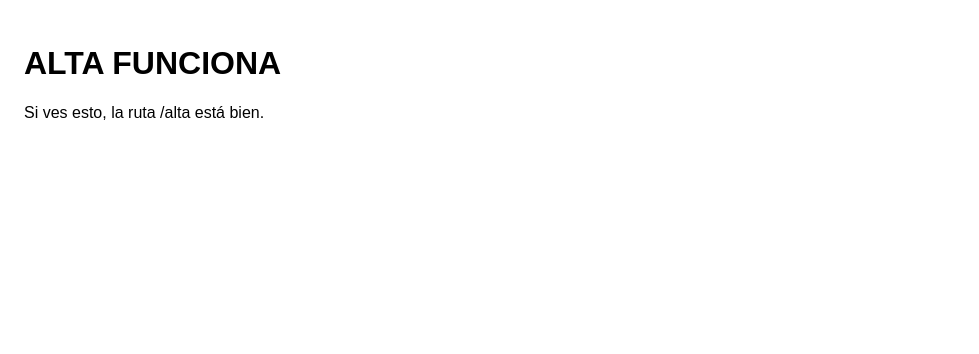
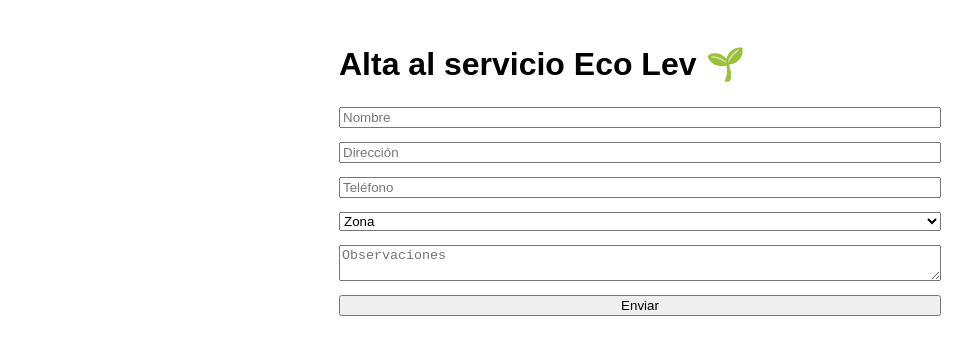
Before and after one commit to proyectoecolev/app-residuos-ecolev, a Next.js app: page /alta in a window 1280 px wide. Shown: the top 354 px of the page, without its empty margins (0-979 px from the left). Built offline with nearby package versions, Linux system fonts and the light colour scheme.

Commit message:
Update alta.js

```diff
--- a/pages/alta.js
+++ b/pages/alta.js
@@ -1,8 +1,82 @@
-export default function Alta() {
+import { useState } from "react";
+
+export default function AltaSocio() {
+  const [form, setForm] = useState({
+    nombre: "",
+    direccion: "",
+    telefono: "",
+    zona_ruta: "",
+    notas: "",
+  });
+
+  const [mensaje, setMensaje] = useState("");
+  const [cargando, setCargando] = useState(false);
+
+  function handleChange(e) {
+    setForm({
+      ...form,
+      [e.target.name]: e.target.value,
+    });
+  }
+
+  async function handleSubmit(e) {
+    e.preventDefault();
+    setCargando(true);
+    setMensaje("");
+
+    try {
+      const resp = await fetch("/api/alta-socio", {
+        method: "POST",
+        headers: {
+          "Content-Type": "application/json",
+        },
+        body: JSON.stringify(form),
+      });
+
+      const data = await resp.json();
+
+      if (resp.ok) {
+        setMensaje("Solicitud enviada correctamente. Eco Lev revisará tus datos.");
+        setForm({
+          nombre: "",
+          direccion: "",
+          telefono: "",
+          zona_ruta: "",
+          notas: "",
+        });
+      } else {
+        setMensaje("Error: " + (data.error || "No se pudo guardar"));
+      }
+    } catch (error) {
+      setMensaje("Error: " + error.message);
+    } finally {
+      setCargando(false);
+    }
+  }
+
   return (
-    <div style={{ padding: 24, fontFamily: "Arial, sans-serif" }}>
-      <h1>ALTA FUNCIONA</h1>
-      <p>Si ves esto, la ruta /alta está bien.</p>
+    <div style={{ fontFamily: "Arial, sans-serif", padding: "24px", maxWidth: "650px", margin: "0 auto" }}>
+      <h1>Alta al servicio Eco Lev 🌱</h1>
+
+      <form onSubmit={handleSubmit} style={{ display: "grid", gap: "14px", marginTop: "24px" }}>
+        <input name="nombre" placeholder="Nombre" value={form.nombre} onChange={handleChange} required />
+        <input name="direccion" placeholder="Dirección" value={form.direccion} onChange={handleChange} required />
+        <input name="telefono" placeholder="Teléfono" value={form.telefono} onChange={handleChange} required />
+
+        <select name="zona_ruta" value={form.zona_ruta} onChange={handleChange} required>
+          <option value="">Zona</option>
+          <option value="Norte">Norte</option>
+          <option value="Sur">Sur</option>
+        </select>
+
+        <textarea name="notas" placeholder="Observaciones" value={form.notas} onChange={handleChange} />
+
+        <button type="submit" disabled={cargando}>
+          {cargando ? "Enviando..." : "Enviar"}
+        </button>
+      </form>
+
+      {mensaje && <p>{mensaje}</p>}
     </div>
   );
 }
```
